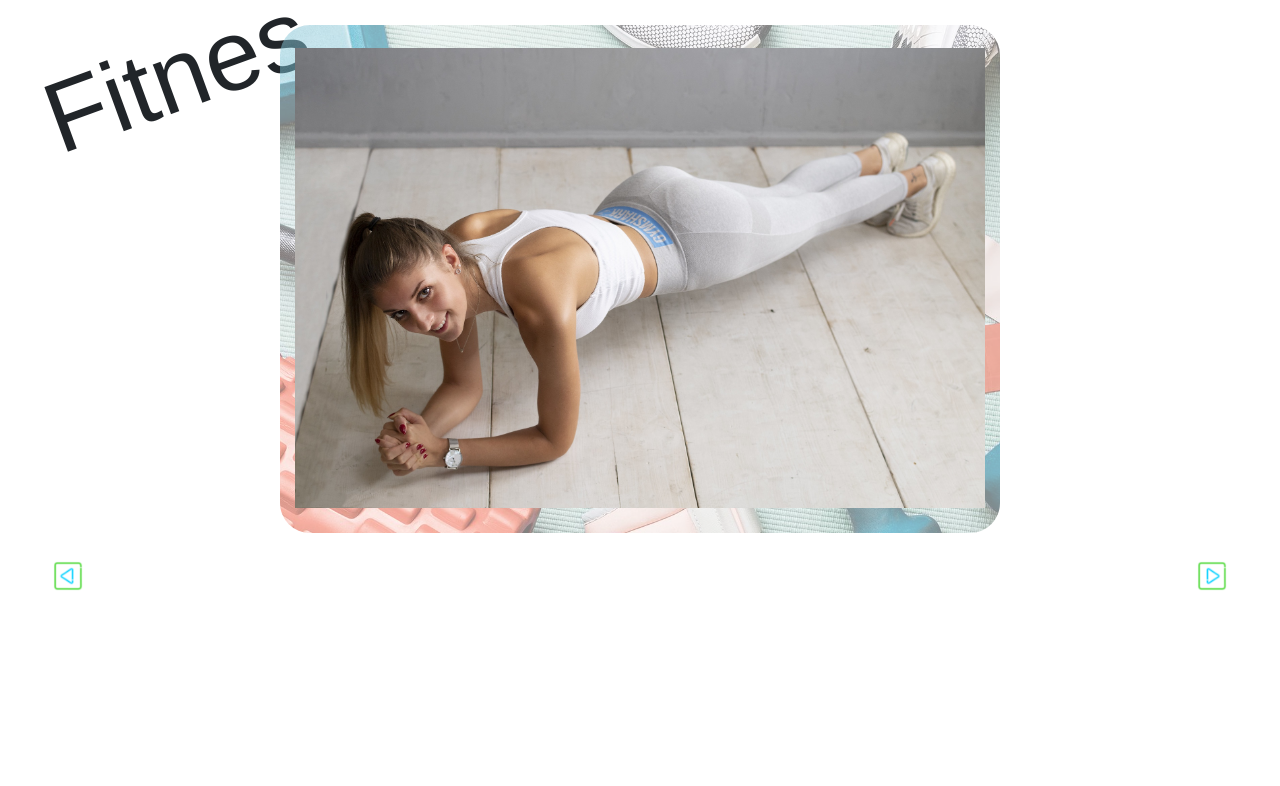
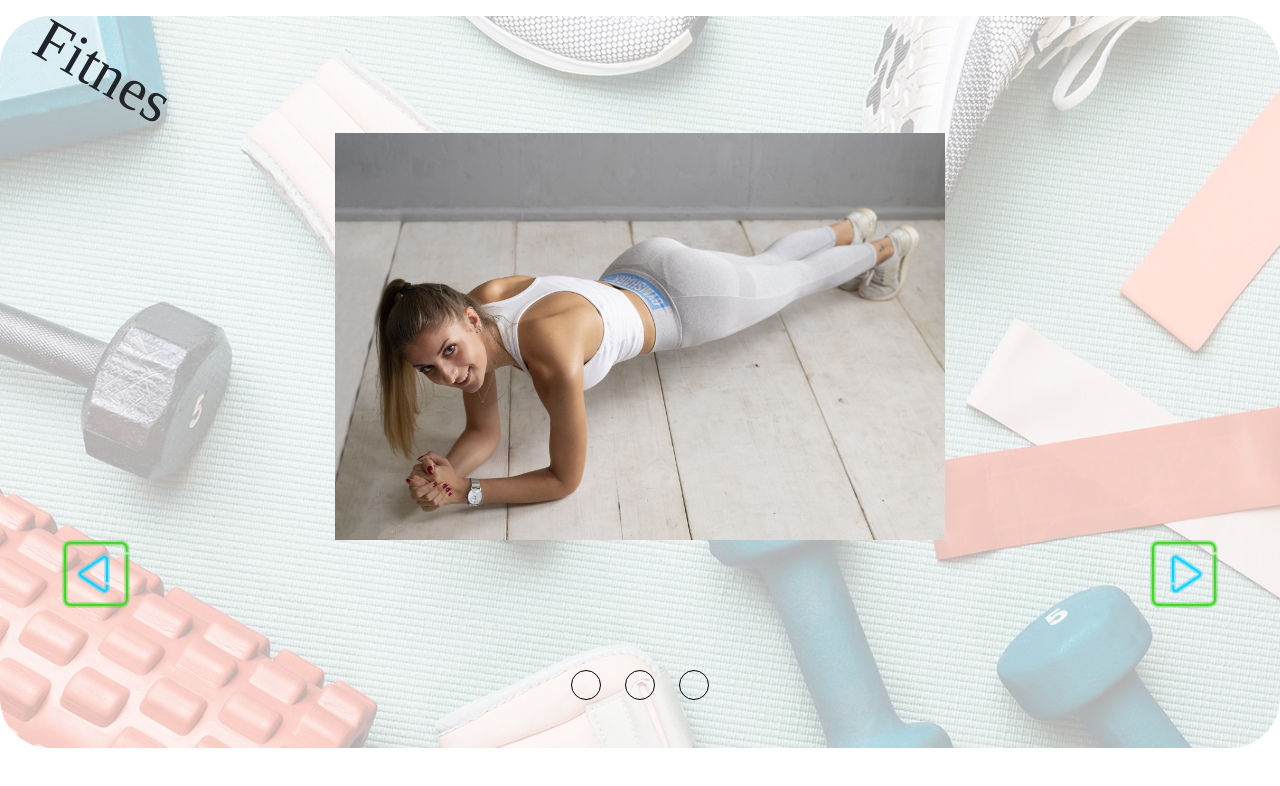
Before and after one commit to Siil777/cssMemeSlider, a website: page build/index.html in a window 1280 px wide. Drawn offline with Linux system fonts and the light colour scheme; a web font is replaced by a local one.

Commit message:
update of slider

```diff
--- a/build/index.html
+++ b/build/index.html
@@ -8,22 +8,26 @@
     <title>Document</title>
 </head>
 <body>
-    <div class="wrapper picture">
-            <div class="row-cols-1 row-cols-sm-2" id="slider">
-
+    <div class="d-flex justify-content-center mt-3">
+        <div id="slider">
+            <!--slides out here-->
         </div>
-    <div class="custom-span">
+    </div>
+    <div class="inscription">
         <span>Fitnes</span>
-    </div>
     </div>
     <div class="d-flex justify-content-between p-5">
         <div>
-                <img class="arrows " src="img/pr-green.png" id="left" alt="previous">
+            <img class="arrow" src="img/pr-green.png" alt="next" id="previous">
         </div>
         <div>
-                <img class="arrows " src="img/nx-green.png" id="right" alt="next">
+            <img class="arrow" src="img/nx-green.png" alt="pr" id="next">
         </div>
     </div>
+    <div id="box-progress">
+
+    </div>
+    <!--buttons-->
     <script src="index.js"></script>
     <script src="bootstrap/bootstrap.bundle.min.js"></script>
 </body>
--- a/build/index.js
+++ b/build/index.js
@@ -1,44 +1,34 @@
+//realization slider functionality
 let currSlide = 0;
-let visibleSlide = 1;
 
 var container = document.getElementById('slider');
-container.classList.add('mt-5','ontainer-img');
-    container.innerHTML = '';
-     const ImgArray = [
+
+    const ImgArray = [
         'img/fit.jpg',
         'img/fit1.jpg',
         'img/fit3.jpg'
+
     ];
 
-
 function slider(arrayOfSlides){
-    container.innerHTML = '';
-    for(let x=0; x < arrayOfSlides.length; x++){
-        const div = document.createElement('div');
-        div.classList.add('col');
+    for(let d=0; d<arrayOfSlides.length;d++){
         const Image = document.createElement('img');
-        Image.src = arrayOfSlides[x];
+        Image.src = arrayOfSlides[d];
         Image.style.position = 'absolute';
         Image.style.transition = `transform 500ms ease-out, opacity 500ms ease-out`;
-        Image.id = `slide${x + 1}`;
-        Image.style.opacity = '0';
-        //Image.style.visibility = 'hidden';
-        Image.classList.add('img-fluid');
-        div.appendChild(Image);
-        container.appendChild(div);
+        Image.id = `slide${d+1}`;
+        container.appendChild(Image);
     }
     updateVisibility();
 }
 function updateVisibility(){
-    for(let s=0; s < ImgArray.length; s++){
-        const pi = document.getElementById(`slide${s + 1}`);
-
+    for(let a=0; a<ImgArray.length;a++){
+        const pi = document.getElementById(`slide${a+1}`);
         if(pi){
-            if(s===currSlide){
+            if(a===currSlide){
                 pi.style.transform = `translateX(0)`;
                 pi.style.opacity = '1';
-            }
-            else if(s<currSlide){
+            }else if(a<currSlide){
                 pi.style.transform = `translateX(-100%)`;
                 pi.style.opacity = '0';
             }else{
@@ -48,23 +38,67 @@ function updateVisibility(){
         }
     }
 }
-function next(){
-    if(currSlide < ImgArray.length -1){
+function nextBtn(){
+    if(currSlide<ImgArray.length -1){
         currSlide++;
     }else{
         currSlide = 0;
     }
     updateVisibility();
+    updateCircleColor();
 }
-function previous(){
+function PreviousBtn(){
     if(currSlide>0){
         currSlide--;
     }else{
         currSlide = ImgArray.length -1;
     }
     updateVisibility();
+    updateCircleColor();
 }
 slider(ImgArray);
+//resize a bit
+document.getElementById('next').addEventListener('click', nextBtn);
+document.getElementById('previous').addEventListener('click', PreviousBtn);
 
-document.getElementById('right').addEventListener('click', next);
-document.getElementById('left').addEventListener('click', previous);
+//what if we want to make progress bar for the slider ?
+
+document.addEventListener('DOMContentLoaded', ()=>{
+    const box = document.getElementById('box-progress');
+    box.classList.add('pb-5')
+    const top = document.createElement('div');
+    top.classList.add('d-flex','justify-content-center','gap-4')
+    for(let c=0; c<ImgArray.length;c++){
+        const li = document.createElement('li');
+        li.classList.add('custom-li')
+        top.appendChild(li);
+        box.appendChild(top);
+
+
+        li.addEventListener('click', (event)=>{
+            const pi = event.target;
+
+            if(pi.classList.contains('custom-li')){
+                console.log('element clicked!');
+                //check if we can get these li
+                nextBtn();
+            }
+        })
+    }
+})
+//forgot set css style
+function updateCircleColor(){
+    Circles('#box-progress li', currSlide);
+}
+
+function Circles(element){
+    var circles = document.querySelectorAll(element);
+
+    circles.forEach((circle,index)=>{
+        if(index<=currSlide){
+            circle.classList.add('green');
+        }else{
+            circle.classList.remove('green');
+        }
+    })
+}
--- a/build/style.css
+++ b/build/style.css
@@ -1,66 +1,62 @@
 @import url('https://fonts.cdnfonts.com/css/the-black');
-:root {
-    --AntiqueWhite: #FAEBD7;
+
+.arrow {
+    cursor: pointer;
 }
-
-.arrows {
-    cursor: pointer;
-    z-index: 1111;
-    width: 40px;
-    height: 40px;
-}
-.arrows:hover {
+.arrow:active {
     transform: scale(0.9);
 }
-
 #slider {
-    width: 57.5vw;
-    height: 57.5vh;
+    width: 47.7vw;
+    height: 57.7vh;
     position: relative;
-    overflow: hidden;
+    overflow-x: hidden;
+    top: 90px;
+    z-index: 111;
+    overflow-y: hidden;
 }
-
 #slider img {
-    position: absolute;
     width: 100%;
     height: 100%;
+    position: absolute;
     object-fit: contain;
+    position: relative;
+    border-radius: 10px;
 }
-.wrapper {
-    max-width: 1200px;
-    display: flex;
-    justify-content: center;
-    margin: auto;
+/*to add a bit css styles*/
+body {
+    position: relative;
 }
-.picture {
-    position: relative;
+body::before {
+    position:absolute;
+    content: "";
     height: 100%;
     width: 100%;
-    margin: auto;
-    align-items: center;
+    background-image: url('img/fitnes.jpg');
+    background-repeat: no-repeat;
+    background-size: cover;
+    opacity: 0.3;
+    z-index: -1;
+    border-radius: 50px;
 }
-.picture::before {
-    position:absolute;
-    content: "";
-    margin: auto;
-    top: 25px;
-    height: 100%;
-    width: 60%;
-    background-image: url('img/fitnes.jpg');
-    background-size: cover;
-    background-repeat: no-repeat;
-    opacity: 0.5;
-    border-radius: 30px;
-
+.inscription {
+    font-family: 'The Black', 'Sans-serif';
+    font-size: 60px;
+    position: absolute;
+    top: 10px;
+    left: 30px;
+    transform: rotate(30deg);
 }
-
-/**/
-.custom-span {
-    font-family: 'The Black', sans-serif;
-    font-size: 100px;
-    z-index: -1;
-    position:absolute;
-    left: 0;
-    top: 0;
-    transform: rotate(-20deg);
+.custom-li {
+    border: 1px solid black;
+    border-radius: 100px;
+    height: 30px;
+    width: 30px;
+    cursor: pointer;
 }
+li {
+    list-style-type: none;
+}
+.green {
+    background-color: #7FFF00;
+}
```
Lines whose indentation alone changed are shown as unchanged.
